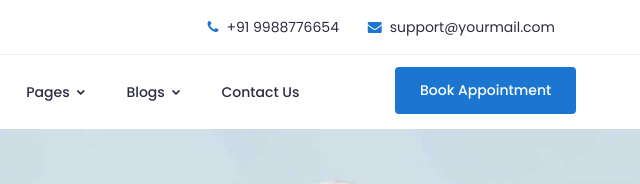
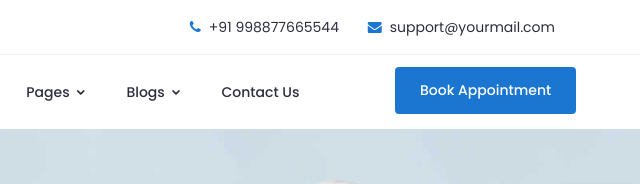
Before and after one commit to syedabdulr07/code_medlife, a plain HTML site: page index.html in a window 1280 px wide. Shown: the top 184 px of the page, 640-1280 px from the left. Drawn offline with Linux system fonts and the light colour scheme; a script that the page names is missing.

Commit message:
change in

```diff
--- a/index.html
+++ b/index.html
@@ -96,7 +96,7 @@
 						<div class="col-lg-6 col-md-7 col-12">
 							<!-- Top Contact -->
 							<ul class="top-contact">
-								<li><i class="fa fa-phone"></i>+91 9988776654</li>
+								<li><i class="fa fa-phone"></i>+91 998877665544</li>
 								<li><i class="fa fa-envelope"></i><a href="mailto:support@yourmail.com">support@yourmail.com</a></li>
 							</ul>
 							<!-- End Top Contact -->
```
